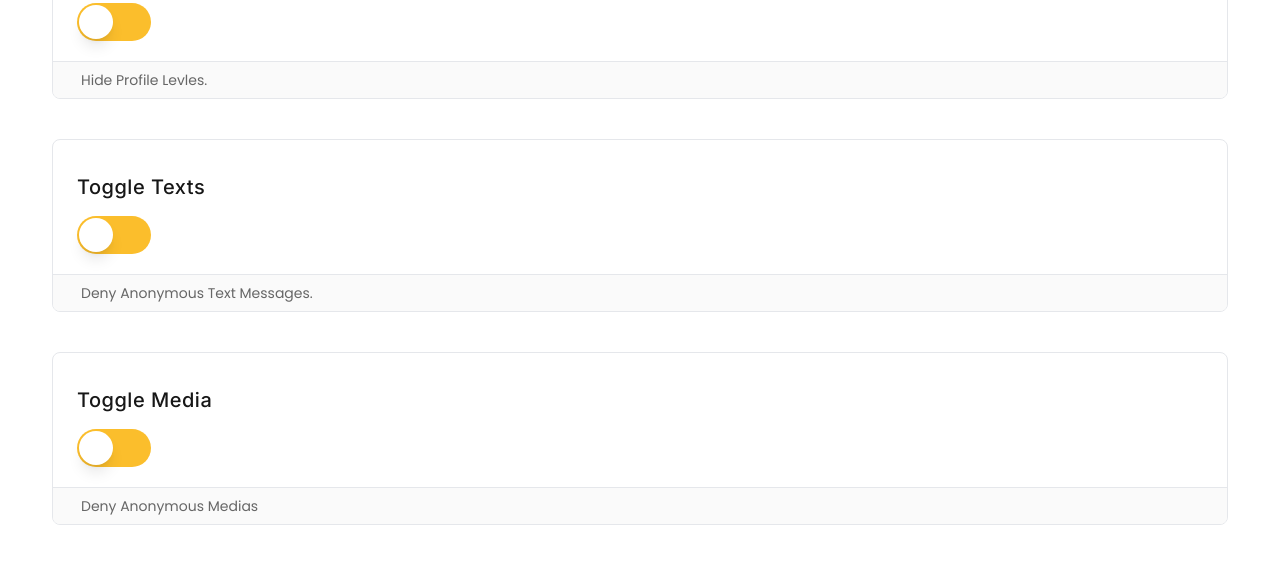
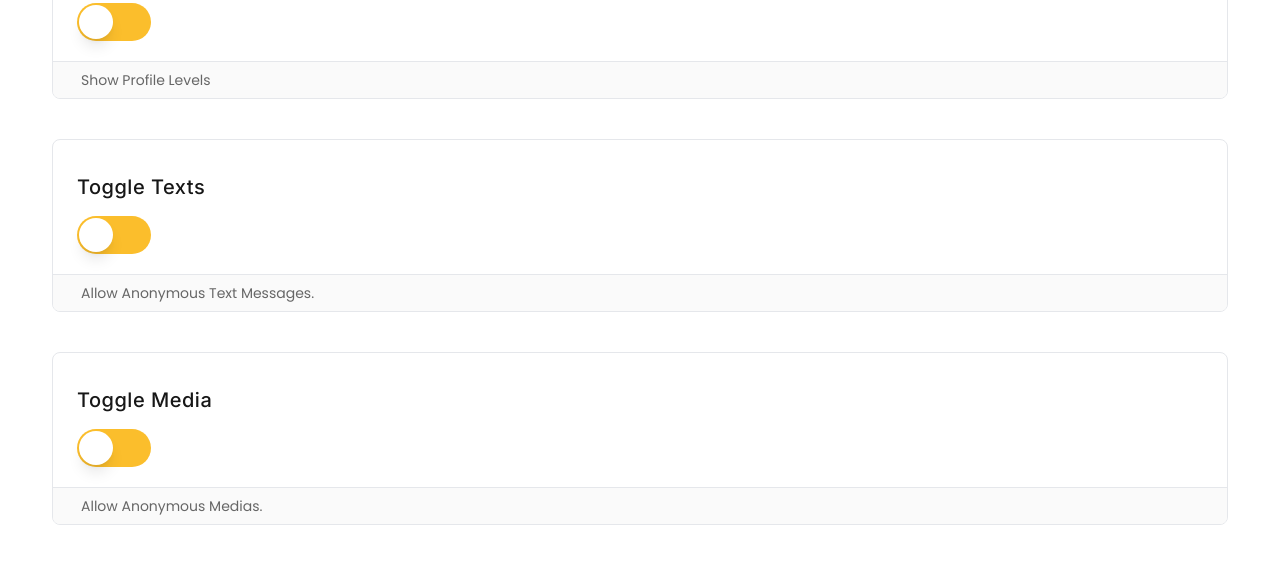
Before and after one commit to MemoMe-Org/client, a Next.js app: page /settings in a window 1280 px wide. Shown: the part 230-794 px from the top of the page. Built offline with nearby package versions, Linux system fonts and the light colour scheme; no server answers.

Commit message:
.. on it

```diff
--- a/app/settings/page.tsx
+++ b/app/settings/page.tsx
@@ -62,7 +62,7 @@ const page = () => {
                             </div>
                             <footer className='profile-footer'>
                                 <p className='text-clr-17 text-xs md:text-sm'>
-                                    {showLevels ? 'Show Profile Levels' : 'Hide Profile Levles.'}
+                                    {showLevels ? 'Hide Profile Levles.' : 'Show Profile Levels'}
                                 </p>
                             </footer>
                         </article>
@@ -80,7 +80,7 @@ const page = () => {
                             </div>
                             <footer className='profile-footer'>
                                 <p className='text-clr-17 text-xs md:text-sm'>
-                                    {allowTexts ? 'Allow Anonymous Text Messages.' : 'Deny Anonymous Text Messages.'}
+                                    {allowTexts ? 'Deny Anonymous Text Messages.' : 'Allow Anonymous Text Messages.'}
                                 </p>
                             </footer>
                         </article>
@@ -98,7 +98,7 @@ const page = () => {
                             </div>
                             <footer className='profile-footer'>
                                 <p className='text-clr-17 text-xs md:text-sm'>
-                                    {allowFiles ? 'Allow Anonymous Medias' : 'Deny Anonymous Medias'}
+                                    {allowFiles ? 'Deny Anonymous Medias.' : 'Allow Anonymous Medias.'}
                                 </p>
                             </footer>
                         </article>
```
